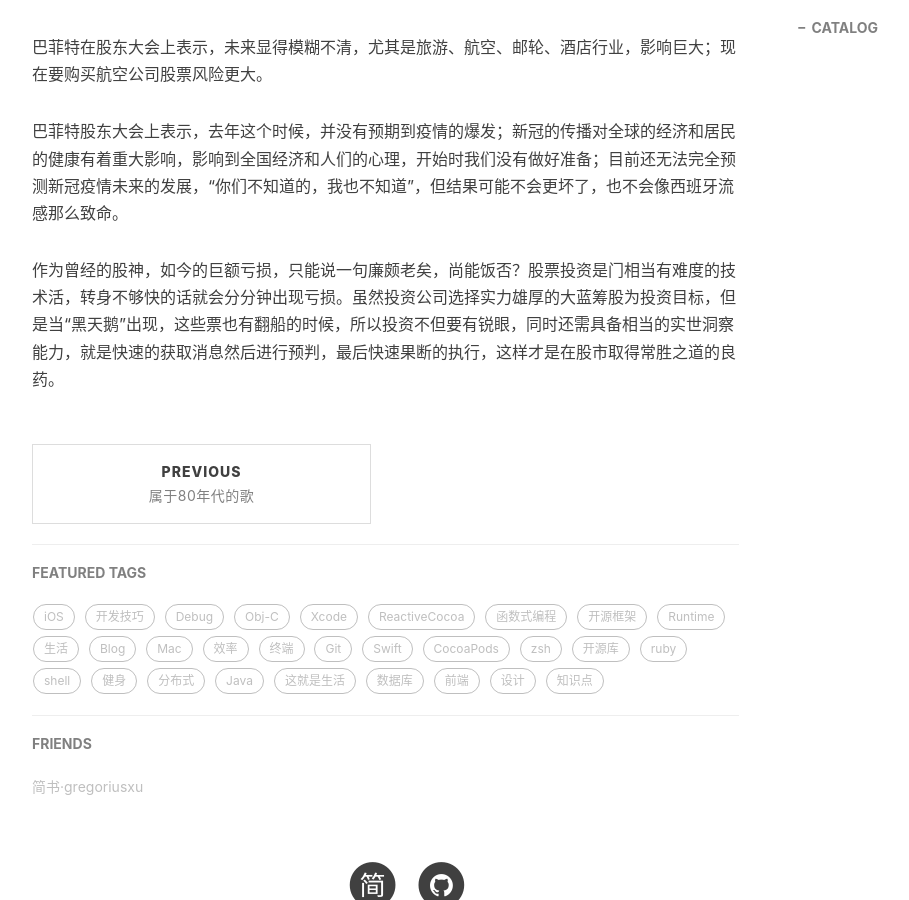
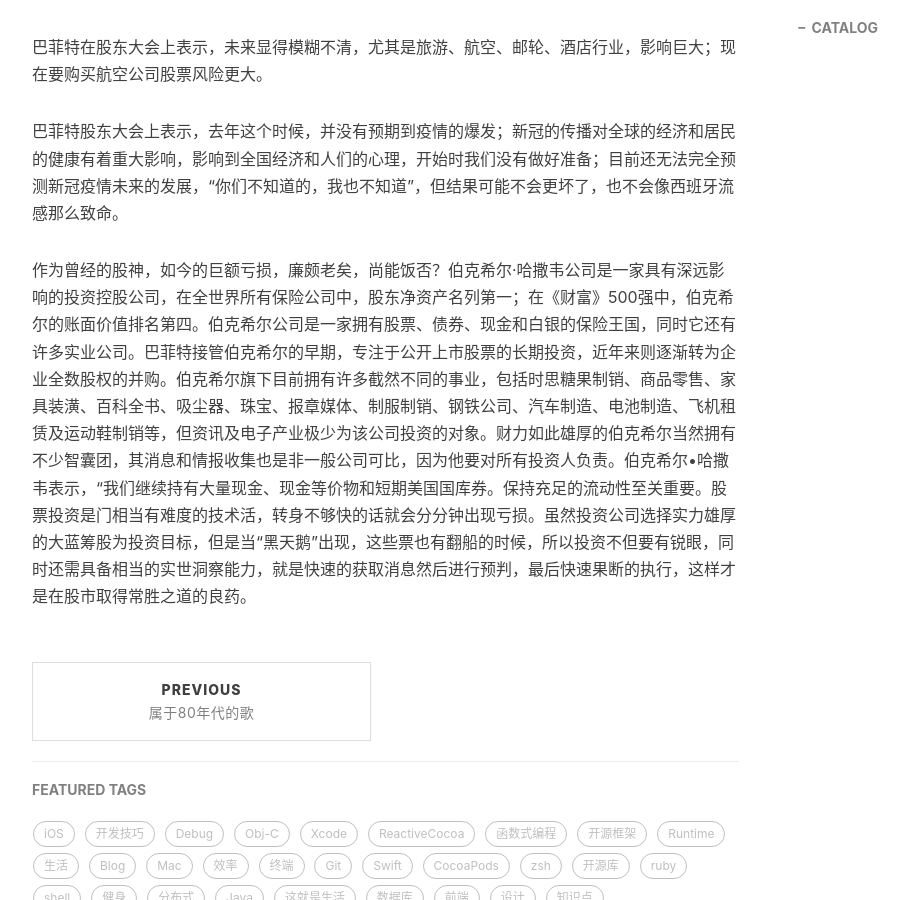
Before and after one commit to gregoriusxu/gregoriusxu.github.io, a Jekyll site: the page built from _posts/2020-05-03-廉颇老矣，尚能饭否.md, in a window 1280 px wide and 900 px high, scrolled down 976 px. Shown: the whole window, without its empty margins (233-1142 px from the left). Built offline with Jekyll 4.4.1, drawn with Linux system fonts in a browser that asks for light colours; nearby versions of some CDN libraries; comment, search, counter and statistics services are not loaded.

Commit message:
修改内容

```diff
--- a/_posts/2020-05-03-廉颇老矣，尚能饭否.md
+++ b/_posts/2020-05-03-廉颇老矣，尚能饭否.md
@@ -24,4 +24,4 @@ tags:
 
 巴菲特股东大会上表示，去年这个时候，并没有预期到疫情的爆发；新冠的传播对全球的经济和居民的健康有着重大影响，影响到全国经济和人们的心理，开始时我们没有做好准备；目前还无法完全预测新冠疫情未来的发展，“你们不知道的，我也不知道”，但结果可能不会更坏了，也不会像西班牙流感那么致命。
 
-作为曾经的股神，如今的巨额亏损，只能说一句廉颇老矣，尚能饭否？股票投资是门相当有难度的技术活，转身不够快的话就会分分钟出现亏损。虽然投资公司选择实力雄厚的大蓝筹股为投资目标，但是当“黑天鹅”出现，这些票也有翻船的时候，所以投资不但要有锐眼，同时还需具备相当的实世洞察能力，就是快速的获取消息然后进行预判，最后快速果断的执行，这样才是在股市取得常胜之道的良药。
+作为曾经的股神，如今的巨额亏损，廉颇老矣，尚能饭否？伯克希尔·哈撒韦公司是一家具有深远影响的投资控股公司，在全世界所有保险公司中，股东净资产名列第一；在《财富》500强中，伯克希尔的账面价值排名第四。伯克希尔公司是一家拥有股票、债券、现金和白银的保险王国，同时它还有许多实业公司。巴菲特接管伯克希尔的早期，专注于公开上市股票的长期投资，近年来则逐渐转为企业全数股权的并购。伯克希尔旗下目前拥有许多截然不同的事业，包括时思糖果制销、商品零售、家具装潢、百科全书、吸尘器、珠宝、报章媒体、制服制销、钢铁公司、汽车制造、电池制造、飞机租赁及运动鞋制销等，但资讯及电子产业极少为该公司投资的对象。财力如此雄厚的伯克希尔当然拥有不少智囊团，其消息和情报收集也是非一般公司可比，因为他要对所有投资人负责。伯克希尔•哈撒韦表示，“我们继续持有大量现金、现金等价物和短期美国国库券。保持充足的流动性至关重要。股票投资是门相当有难度的技术活，转身不够快的话就会分分钟出现亏损。虽然投资公司选择实力雄厚的大蓝筹股为投资目标，但是当“黑天鹅”出现，这些票也有翻船的时候，所以投资不但要有锐眼，同时还需具备相当的实世洞察能力，就是快速的获取消息然后进行预判，最后快速果断的执行，这样才是在股市取得常胜之道的良药。
```
